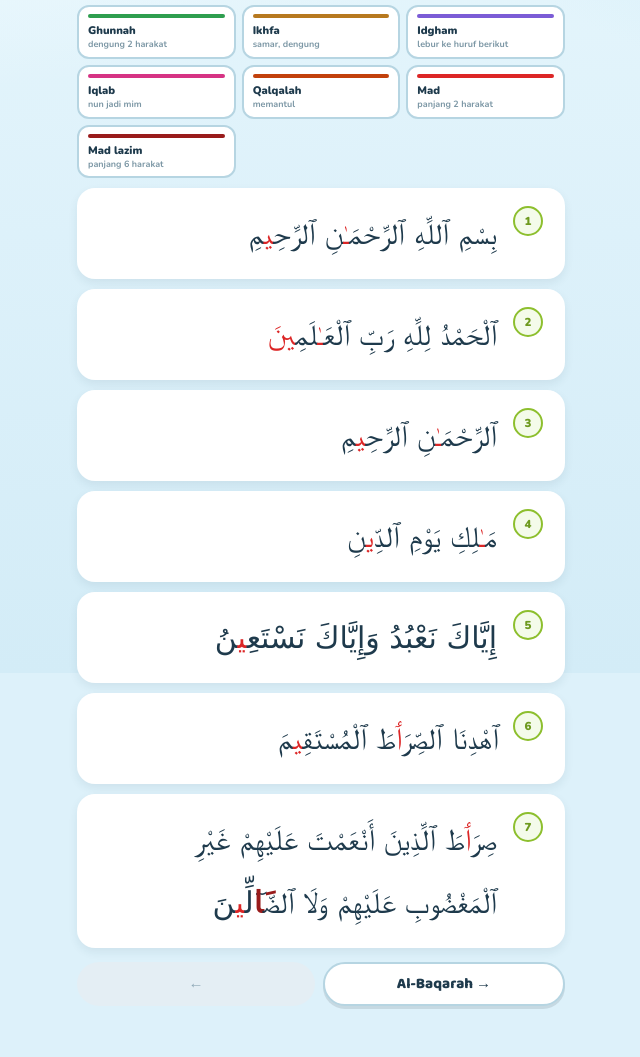
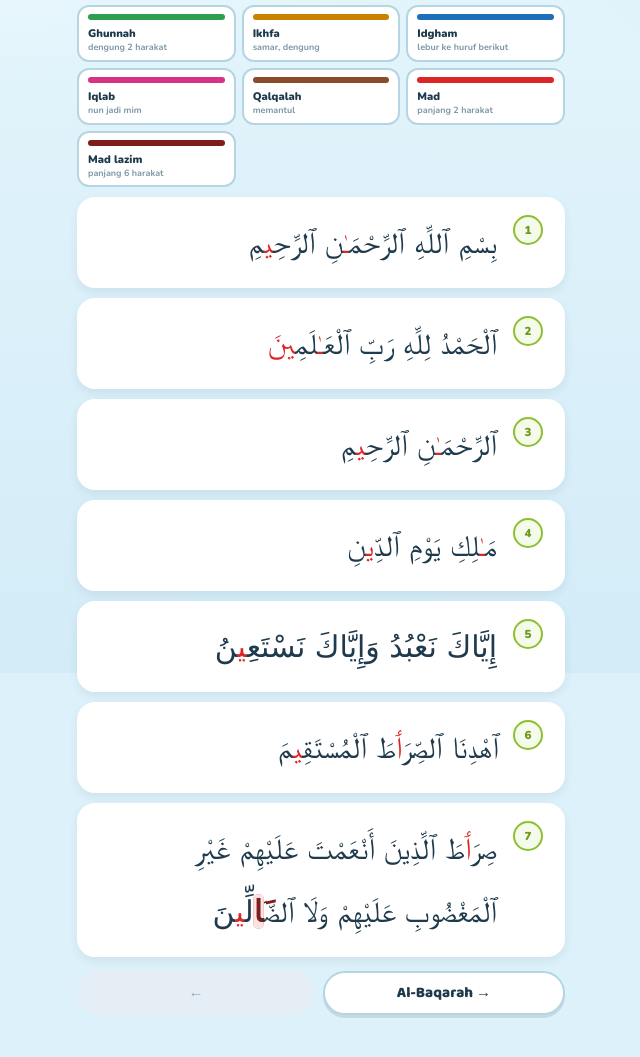
Before and after one commit to iankesuma/tilawah-quest, a plain HTML site: page baca.html in a window 1280 px wide. Shown: the part 127-1184 px from the top of the page, without its empty margins (319-959 px from the left). Drawn offline with nearby package versions, Linux system fonts and the light colour scheme; a web font is replaced by a local one.

Commit message:
Tajwid palette: distinct hues, colored bismillah, mad lazim tint

```diff
--- a/css/screens.css
+++ b/css/screens.css
@@ -263,7 +263,7 @@
 .tool:disabled{opacity:.45}
 .legend{display:grid;grid-template-columns:repeat(3,minmax(0,1fr));gap:6px;padding:2px 0 10px}
 .lg{display:grid;gap:1px;padding:7px 9px;border-radius:12px;border:2px solid var(--line);background:#fff;font-family:inherit;cursor:pointer;text-align:left;min-width:0}
-.lg .dot{width:100%;height:4px;border-radius:4px;margin-bottom:4px}
+.lg .dot{width:100%;height:6px;border-radius:4px;margin-bottom:5px}
 .lg b{font-size:11px;font-weight:900;color:var(--ink)}
 .lg i{font-size:9px;font-style:normal;font-weight:700;color:#7C97A5;line-height:1.2}
 .lg.off{opacity:.35;border-style:dashed}
@@ -278,12 +278,12 @@
 .ayah-no{flex:0 0 30px;width:30px;height:30px;margin-top:4px;border-radius:50%;border:2px solid var(--green);background:#F4FBEA;color:var(--green-d);font-family:inherit;font-size:11.5px;font-weight:900;cursor:pointer;display:grid;place-items:center}
 /* warna tajwid */
 .tj-ghunnah{color:#2E9E4F}
-.tj-ikhfa{color:#B7791F}
-.tj-idgham{color:#7B5CD6}
+.tj-ikhfa{color:#C98200}
+.tj-idgham{color:#1D6FB8}
 .tj-iqlab{color:#D63384}
-.tj-qalqalah{color:#C2410C}
+.tj-qalqalah{color:#8A4B2A}
 .tj-mad{color:#DC2626}
-.tj-mad_lazim{color:#991B1B;font-weight:700}
+.tj-mad_lazim{color:#7F1D1D;font-weight:700;background:#FBE3E3;border-radius:4px;box-shadow:0 0 0 1px #F3C7C7}
 .ayah-list.no-color .tj,.no-color .tj{color:var(--ink)!important;font-weight:inherit}
 .hide-ghunnah .tj-ghunnah,.hide-ikhfa .tj-ikhfa,.hide-idgham .tj-idgham,.hide-iqlab .tj-iqlab,.hide-qalqalah .tj-qalqalah,.hide-mad .tj-mad,.hide-mad_lazim .tj-mad_lazim{color:var(--ink)!important;font-weight:inherit}
 .baca-nav{display:flex;gap:8px;margin:14px 0 30px}
--- a/js/baca.js
+++ b/js/baca.js
@@ -11,12 +11,12 @@
 
   var RULES = [
     { k: 'ghunnah', label: 'Ghunnah', color: '#2E9E4F', note: 'dengung 2 harakat' },
-    { k: 'ikhfa', label: 'Ikhfa', color: '#B7791F', note: 'samar, dengung' },
-    { k: 'idgham', label: 'Idgham', color: '#7B5CD6', note: 'lebur ke huruf berikut' },
+    { k: 'ikhfa', label: 'Ikhfa', color: '#C98200', note: 'samar, dengung' },
+    { k: 'idgham', label: 'Idgham', color: '#1D6FB8', note: 'lebur ke huruf berikut' },
     { k: 'iqlab', label: 'Iqlab', color: '#D63384', note: 'nun jadi mim' },
-    { k: 'qalqalah', label: 'Qalqalah', color: '#C2410C', note: 'memantul' },
+    { k: 'qalqalah', label: 'Qalqalah', color: '#8A4B2A', note: 'memantul' },
     { k: 'mad', label: 'Mad', color: '#DC2626', note: 'panjang 2 harakat' },
-    { k: 'mad_lazim', label: 'Mad lazim', color: '#991B1B', note: 'panjang 6 harakat' }
+    { k: 'mad_lazim', label: 'Mad lazim', color: '#7F1D1D', note: 'panjang 6 harakat' }
   ];
 
   var el = {};
@@ -25,7 +25,7 @@
     el[id] = document.getElementById(id);
   });
 
-  var meta = null, offsets = [], cur = SURAH, ayahs = [], audio = null, playing = -1;
+  var meta = null, offsets = [], cur = SURAH, ayahs = [], audio = null, playing = -1, bism = null;
   var fontPx = +(localStorage.getItem(LS_FONT) || 30);
   var colored = localStorage.getItem(LS_COLOR) !== '0';
 
@@ -76,8 +76,11 @@
     el['g-ar'].textContent = m.ar;
     document.title = m.name + ' — Tilawah Quest';
 
-    var bismillah = (cur !== 1 && cur !== 9)
-      ? '<div class="baca-bismillah">بِسْمِ اللّٰهِ الرَّحْمٰنِ الرَّحِيْمِ</div>' : '';
+    var bismillah = '';
+    if (cur !== 1 && cur !== 9) {
+      bismillah = '<div class="baca-bismillah">' +
+        (bism ? ayahHtml({ s: bism }) : 'بِسْمِ اللّٰهِ الرَّحْمٰنِ الرَّحِيْمِ') + '</div>';
+    }
 
     el['ayat-list'].innerHTML = bismillah + ayahs.map(function (a) {
       return '<div class="ayah" id="a' + a.i + '" data-i="' + a.i + '">' +
@@ -201,7 +204,10 @@
     el.prev.onclick = function () { if (cur > 1) load(cur - 1); };
     el.next.onclick = function () { if (cur < 114) load(cur + 1); };
 
-    load(SURAH || 1, AYAH);
+    fetch('data/tajwid/001.json?v=16').then(function (r) { return r.json(); })
+      .then(function (d) { bism = d.ayahs[0].s; })
+      .catch(function () {})
+      .then(function () { load(SURAH || 1, AYAH); });
   }).catch(function (e) {
     el['ayat-list'].innerHTML = '<p class="muted center">Data surah gagal dimuat.</p>';
   });
```
